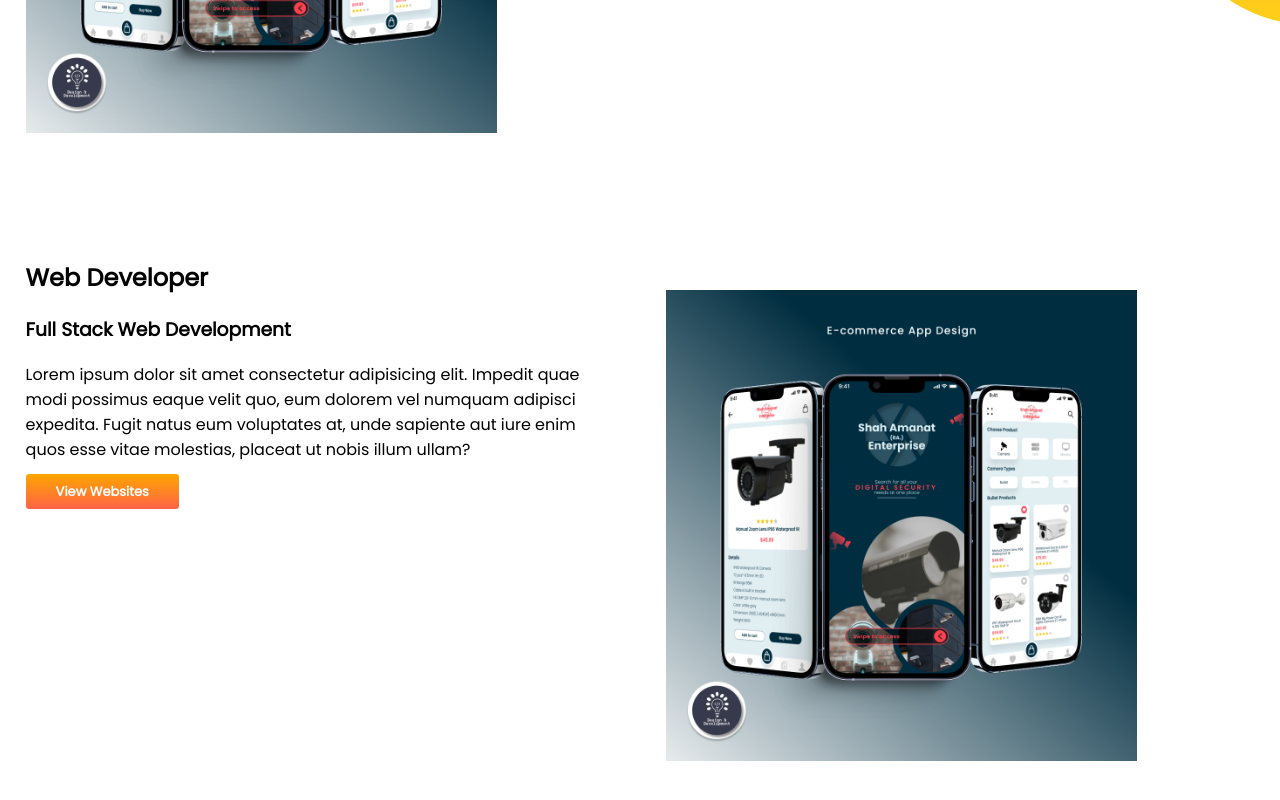
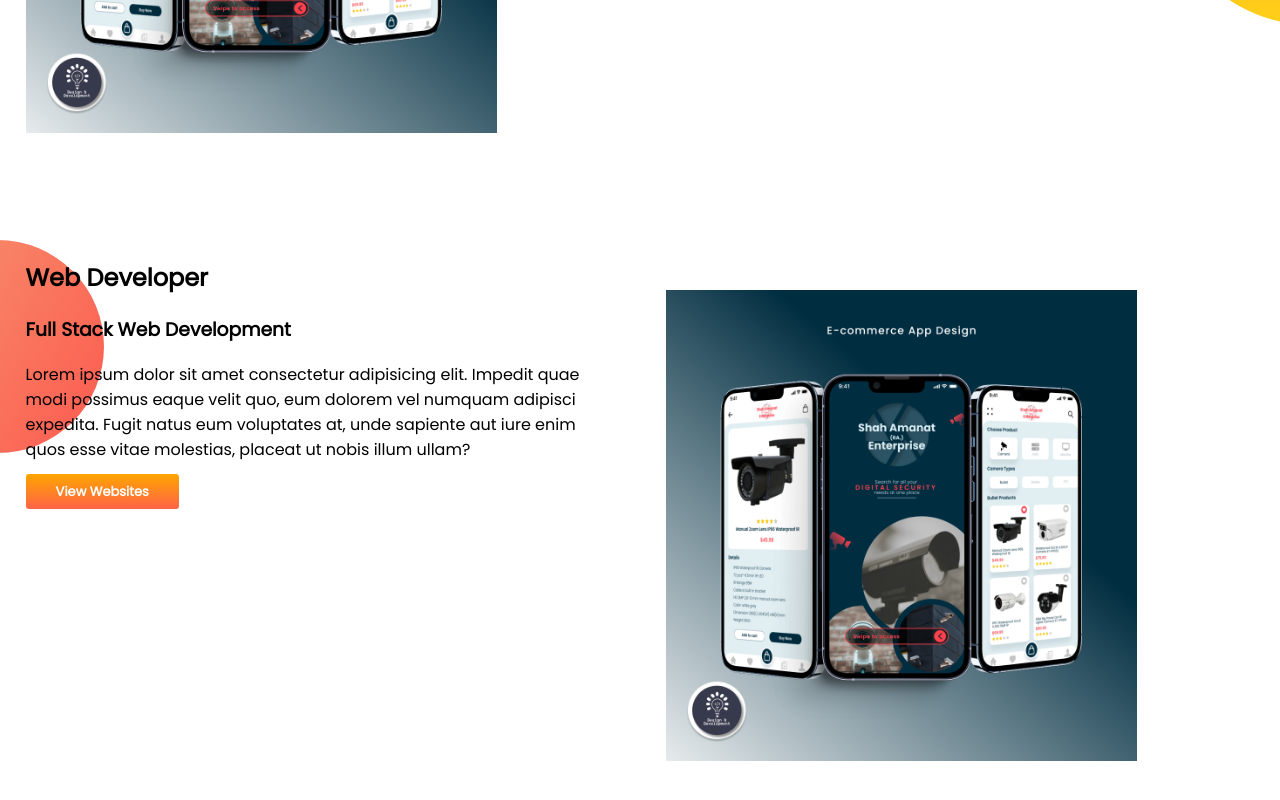
Before and after one commit to iammahir2020/developer-portfolio, a plain HTML site: page index.html in a window 1280 px wide. Shown: the part 1013-1813 px from the top of the page. Drawn offline with Linux system fonts and the light colour scheme.

Commit message:
third commit 2

```diff
--- a/style.css
+++ b/style.css
@@ -47,3 +47,8 @@ section {
   background-repeat: no-repeat;
   background-position: right;
 }
+
+.third-banner {
+  background-image: url(images/exp-bg.png);
+  background-repeat: no-repeat;
+}
```
